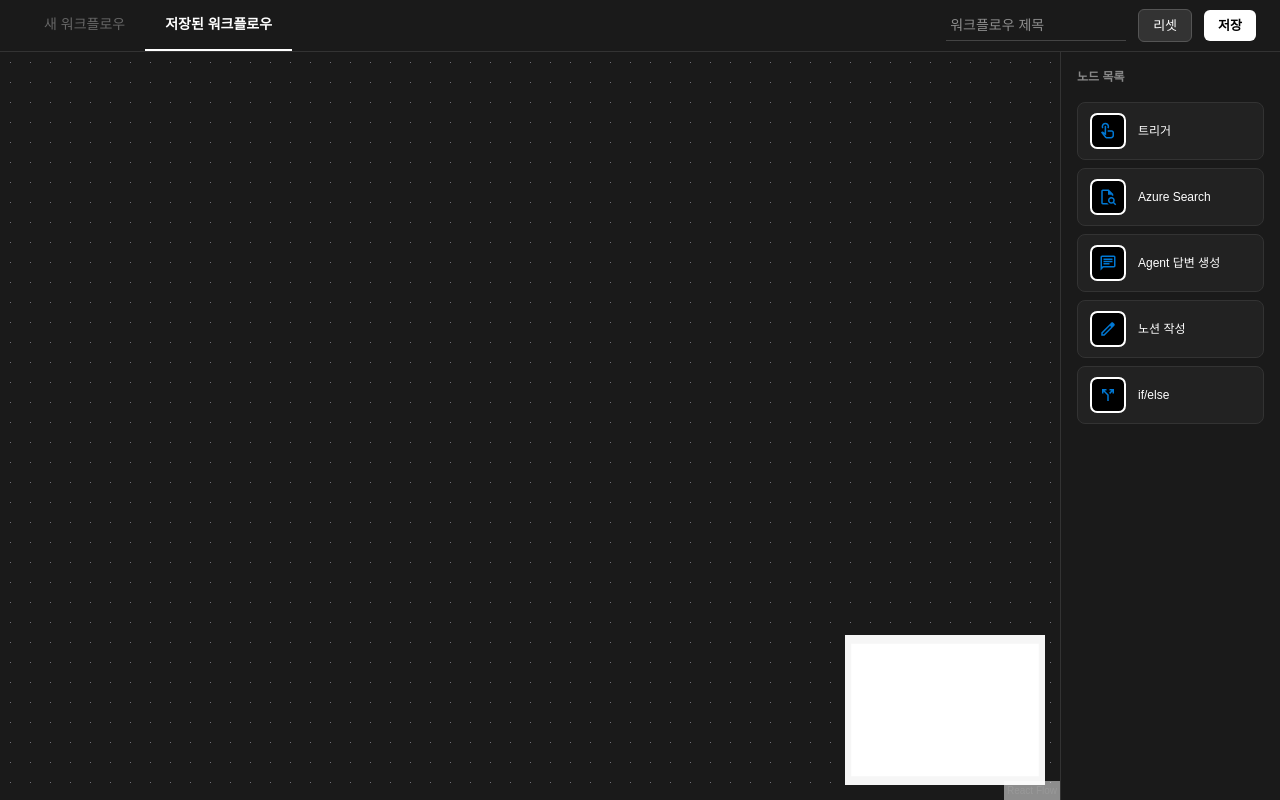
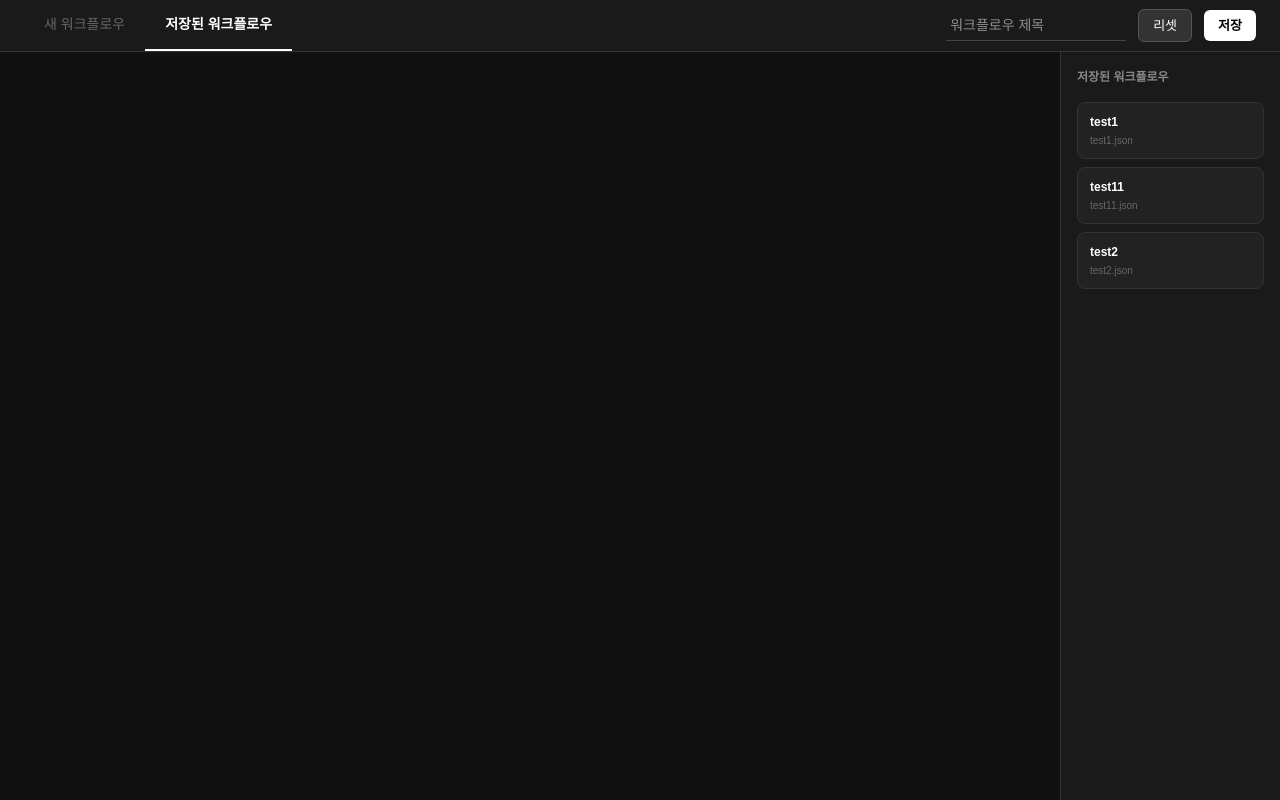
Before and after one commit to hy6652/Workflow-front, a Next.js app: page / in a window 1280 px wide. Both pictures are taken after a click on the button "저장된 워크플로우". Built offline with nearby package versions, Linux system fonts and the light colour scheme.

Commit message:
삭제 추가

```diff
--- /dev/null
+++ b/src/app/api/workflows/route.ts
@@ -0,0 +1,30 @@
+import { NextResponse } from "next/server";
+import fs from "fs";
+import path from "path";
+
+export async function GET() {
+  try {
+    const dirPath = path.join(process.cwd(), "NewWorkflows");
+
+    if (!fs.existsSync(dirPath)) {
+      return NextResponse.json([]);
+    }
+
+    const files = fs.readdirSync(dirPath).filter((f) => f.endsWith(".json"));
+
+    const workflows = files.map((file) => {
+      const raw = fs.readFileSync(path.join(dirPath, file), "utf-8");
+      const parsed = JSON.parse(raw);
+      return {
+        id: parsed.id ?? file.replace(".json", ""),
+        name: parsed.name ?? file.replace(".json", ""),
+        fileName: file,
+      };
+    });
+
+    return NextResponse.json(workflows);
+  } catch (error) {
+    console.error(error);
+    return NextResponse.json({ error: "불러오기 실패" }, { status: 500 });
+  }
+}
--- a/src/app/components/Sidebar.tsx
+++ b/src/app/components/Sidebar.tsx
@@ -1,10 +1,12 @@
-import { useReactFlow, XYPosition } from "@xyflow/react";
+import { Node, useReactFlow, XYPosition } from "@xyflow/react";
 import { useCallback, useState } from "react";
 import { OnDropAction, useDnD, useDnDPosition } from "../context/DnDContext";
-import { NodeProps } from "../interfaces/workflows";
-
 let id = 0;
 const getId = () => `dndnode_${id++}`;
+
+export interface NodeProps {
+  nodes: Node[] | null;
+}
 
 export default function SideBar(props: NodeProps) {
   //   const [_, setType] = useDnD();
@@ -24,13 +26,22 @@ export default function SideBar(props: NodeProps) {
   const { setNodes } = useReactFlow();
 
   const createAddNewNode = useCallback(
-    (nodeType: string, label: string, imageUrl: string, category?: string): OnDropAction => {
+    (
+      nodeType: string,
+      label: string,
+      imageUrl: string,
+      category?: string,
+    ): OnDropAction => {
       return ({ position }: { position: XYPosition }) => {
         const newNode = {
           id: getId(),
           type: nodeType,
           position,
-          data: { label: `${label}`, imageUrl: imageUrl, ...(category && { category }) },
+          data: {
+            label: `${label}`,
+            imageUrl: imageUrl,
+            ...(category && { category }),
+          },
         };
 
         setNodes((nds) => nds.concat(newNode));
@@ -90,7 +101,12 @@ export default function SideBar(props: NodeProps) {
             });
             onDragStart(
               event,
-              createAddNewNode(node.type, node.data.label, node.data.imageUrl, node.data.category),
+              createAddNewNode(
+                node.type,
+                node.data.label,
+                node.data.imageUrl,
+                node.data.category,
+              ),
             );
           }}
         >
--- a/src/app/interfaces/nodeTypes.tsx
+++ b/src/app/interfaces/nodeTypes.tsx
@@ -1,5 +1,9 @@
-import { ImageNode } from "../components/CustomNodes";
+import { ImageNode, CustomEdge } from "../components/CustomNodes";
 
 export const nodeTypes = {
   imageNode: ImageNode,
 };
+
+export const edgeTypes = {
+  customEdge: CustomEdge,
+};
--- a/src/app/interfaces/workflows.tsx
+++ b/src/app/interfaces/workflows.tsx
@@ -41,7 +41,3 @@ export const ChangeNodes = (data: any[]): Node[] => {
     data: item.data,
   }));
 };
-
-export interface NodeProps {
-  nodes: Node[] | null;
-}
--- a/src/app/page.tsx
+++ b/src/app/page.tsx
@@ -1,6 +1,6 @@
 "use client";
 
-import { useState, useCallback, useRef, useEffect } from "react";
+import React, { useState, useCallback, useRef, useEffect } from "react";
 import {
   ReactFlow,
   ReactFlowProvider,
@@ -15,12 +15,13 @@ import {
   Connection,
   Edge,
   MarkerType,
+  Node,
 } from "@xyflow/react";
 import "@xyflow/react/dist/style.css";
 import { initialNodes } from "./components/CustomNodes";
-import { nodeTypes } from "./interfaces/nodeTypes";
+import { nodeTypes, edgeTypes } from "./interfaces/nodeTypes";
 import SideBar from "./components/Sidebar";
-import { ChangeNodes, Node, Workflow } from "./interfaces/workflows";
+import { ChangeNodes, Workflow } from "./interfaces/workflows";
 import { DnDProvider, useDnD } from "./context/DnDContext";
 import { randomUUID } from "crypto";
 
@@ -277,21 +278,32 @@ const getEdgeId = () => `dndEdge_${eid++}`;
 function FlowEditor() {
   const [activeTab, setActiveTab] = useState<Tab>("new");
   const [title, setTitle] = useState("");
-  const [nodes, setNodes, onNodesChange] = useNodesState([]);
+  const [nodes, setNodes, onNodesChange] = useNodesState<Node>([]);
   const [edges, setEdges, onEdgesChange] = useEdgesState<Edge>([]);
-  const [workflow, setWorkflow] = useState<Workflow | null>(null);
   const [sideNodes, setSideNodes] = useState<Node[] | null>(null);
+  const [savedWorkflows, setSavedWorkflows] = useState<
+    { id: string; name: string; fileName: string }[]
+  >([]);
   const reactFlowWrapper = useRef(null);
 
   useEffect(() => {
     const newNodes = ChangeNodes(initialNodes);
-    setSideNodes(newNodes);
+    setSideNodes(initialNodes);
   }, []);
+
+  useEffect(() => {
+    if (activeTab !== "saved") return;
+    fetch("/api/workflows")
+      .then((res) => res.json())
+      .then((data) => setSavedWorkflows(data))
+      .catch(console.error);
+  }, [activeTab]);
 
   const onConnect = useCallback((params: Connection) => {
     const arrowEdge: Edge = {
       ...params,
       id: getEdgeId(),
+      type: "customEdge",
       markerEnd: { type: MarkerType.ArrowClosed },
     };
     setEdges((eds) => addEdge(arrowEdge, eds));
@@ -454,15 +466,16 @@ function FlowEditor() {
       </header>
 
       {/* Body */}
+      {activeTab === "new" ? (
         <div
           style={{ display: "flex", flex: 1, overflow: "hidden" }}
           className="reactflow-wrapper"
           ref={reactFlowWrapper}
         >
-        {/* ReactFlow canvas */}
           <div style={{ flex: 1 }}>
             <ReactFlow
               nodeTypes={nodeTypes}
+              edgeTypes={edgeTypes}
               nodes={nodes}
               edges={edges}
               onNodesChange={onNodesChange}
@@ -473,10 +486,74 @@ function FlowEditor() {
               <Background />
             </ReactFlow>
           </div>
-
-        {/* Node list panel */}
           <SideBar nodes={sideNodes} />
         </div>
+      ) : (
+        <div style={{ display: "flex", flex: 1, overflow: "hidden" }}>
+          {/* 왼쪽: 빈 캔버스 영역 */}
+          <div style={{ flex: 1, backgroundColor: "#111" }} />
+
+          {/* 오른쪽: 저장된 워크플로우 목록 */}
+          <div
+            style={{
+              width: "220px",
+              borderLeft: "1px solid #333",
+              padding: "16px",
+              display: "flex",
+              flexDirection: "column",
+              gap: "8px",
+              overflowY: "auto",
+              flexShrink: 0,
+            }}
+          >
+            <div
+              style={{
+                fontSize: "12px",
+                color: "#888",
+                marginBottom: "8px",
+                fontWeight: "bold",
+              }}
+            >
+              저장된 워크플로우
+            </div>
+            {savedWorkflows.length === 0 ? (
+              <div style={{ fontSize: "12px", color: "#555" }}>없음</div>
+            ) : (
+              savedWorkflows.map((wf) => (
+                <div
+                  key={wf.id}
+                  style={{
+                    padding: "10px 12px",
+                    borderRadius: "8px",
+                    border: "1px solid #333",
+                    backgroundColor: "#222",
+                    cursor: "pointer",
+                  }}
+                >
+                  <div
+                    style={{
+                      fontSize: "12px",
+                      color: "#fff",
+                      fontWeight: "bold",
+                    }}
+                  >
+                    {wf.name}
+                  </div>
+                  <div
+                    style={{
+                      fontSize: "10px",
+                      color: "#666",
+                      marginTop: "2px",
+                    }}
+                  >
+                    {wf.fileName}
+                  </div>
+                </div>
+              ))
+            )}
+          </div>
+        </div>
+      )}
     </div>
   );
 }
```
Also changed, not shown: src/app/components/CustomNodes.tsx (+166 -5 lines). Lines whose indentation alone changed are shown as unchanged.
